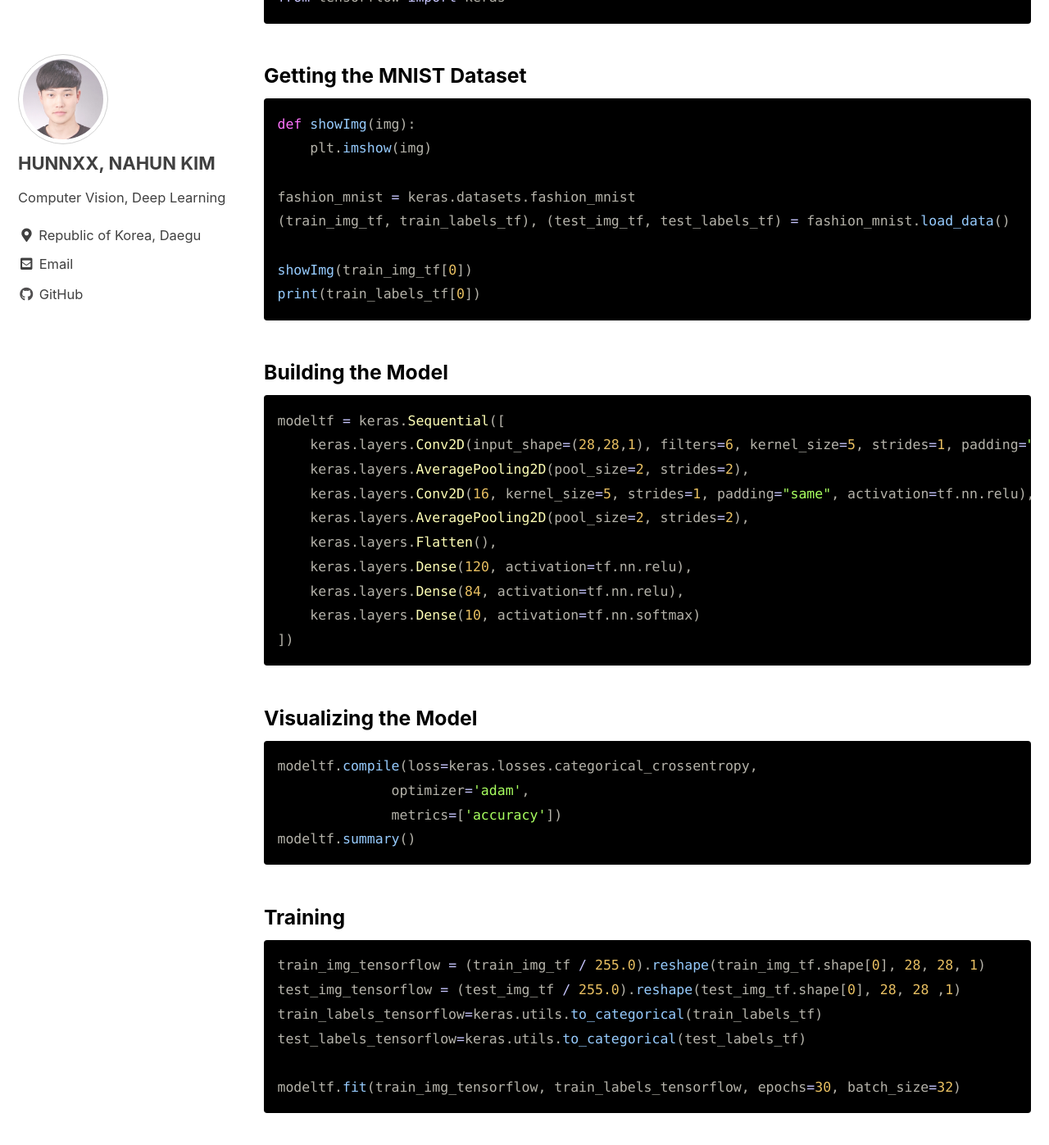
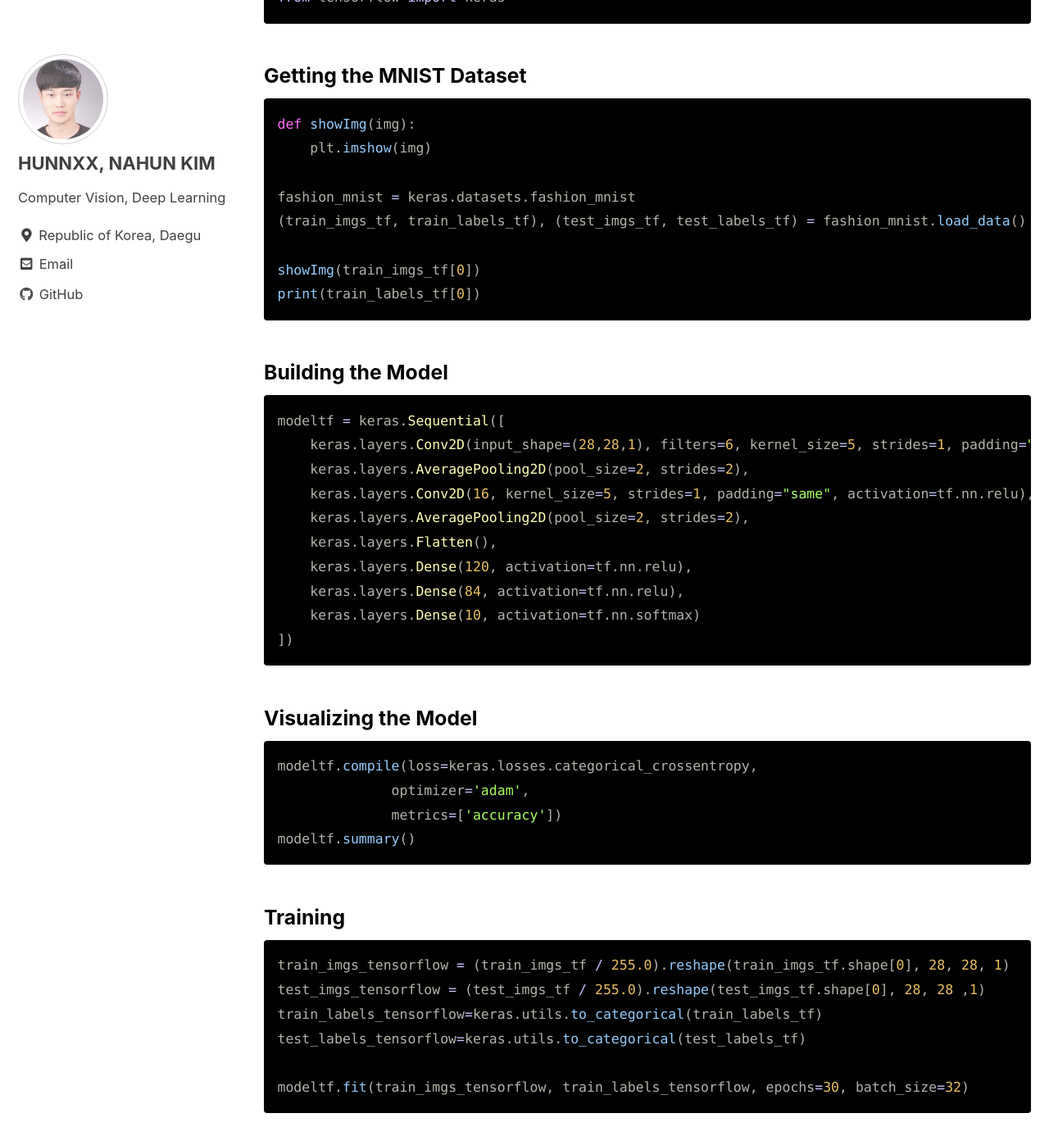
Before and after one commit to hunnxx/hunnxx.github.io, a Jekyll site: the page built from _posts/2020-08-04-tensorflow-pytorch-framework.md, in a window 1280 px wide and 1400 px high, scrolled down 1325 px. Shown: the top 1397 px of the window at 82% size. Built offline with Jekyll 4.4.1, drawn with Linux system fonts in a browser that asks for light colours; cached includes are drawn as plain includes; some of the changed text lies outside the part shown.

Commit message:
Update 2020-08-04-tensorflow-pytorch-framework.md

````diff
--- a/_posts/2020-08-04-tensorflow-pytorch-framework.md
+++ b/_posts/2020-08-04-tensorflow-pytorch-framework.md
@@ -36,9 +36,9 @@ def showImg(img):
     plt.imshow(img)
 
 fashion_mnist = keras.datasets.fashion_mnist
-(train_img_tf, train_labels_tf), (test_img_tf, test_labels_tf) = fashion_mnist.load_data()
+(train_imgs_tf, train_labels_tf), (test_imgs_tf, test_labels_tf) = fashion_mnist.load_data()
 
-showImg(train_img_tf[0])
+showImg(train_imgs_tf[0])
 print(train_labels_tf[0])
 ```
 ### Building the Model
@@ -63,23 +63,23 @@ modeltf.summary()
 ```
 ### Training
 ```python
-train_img_tensorflow = (train_img_tf / 255.0).reshape(train_img_tf.shape[0], 28, 28, 1)
-test_img_tensorflow = (test_img_tf / 255.0).reshape(test_img_tf.shape[0], 28, 28 ,1)
+train_imgs_tensorflow = (train_imgs_tf / 255.0).reshape(train_imgs_tf.shape[0], 28, 28, 1)
+test_imgs_tensorflow = (test_imgs_tf / 255.0).reshape(test_imgs_tf.shape[0], 28, 28 ,1)
 train_labels_tensorflow=keras.utils.to_categorical(train_labels_tf)
 test_labels_tensorflow=keras.utils.to_categorical(test_labels_tf)
 
-modeltf.fit(train_img_tensorflow, train_labels_tensorflow, epochs=30, batch_size=32)
+modeltf.fit(train_imgs_tensorflow, train_labels_tensorflow, epochs=30, batch_size=32)
 ```
 ### Result
 ```python
-predictions = modeltf.predict(test_img_tensorflow)
+predictions = modeltf.predict(test_imgs_tensorflow)
 correct = 0
 for i, pred in enumerate(predictions):
     if np.argmax(pred) == test_labels_tf[i]:
         correct += 1
-print('Test Accuracy of the model on the {} test images: {}% with TensorFlow'.format(test_img_tf.shape[0], 100 * correct/test_img_tf.shape[0]))
+print('Test Accuracy of the model on the {} test images: {}% with TensorFlow'.format(test_imgs_tf.shape[0], 100 * correct/test_imgs_tf.shape[0]))
 ```
-![result_tensorflow](/resources/imgaes/result_tensorflow.png "result_tensorflow")
+![result_tensorflow](/resources/images/result_tensorflow.png "result_tensorflow")
 
 ## PyTorch
 ### Importing the Library
````
